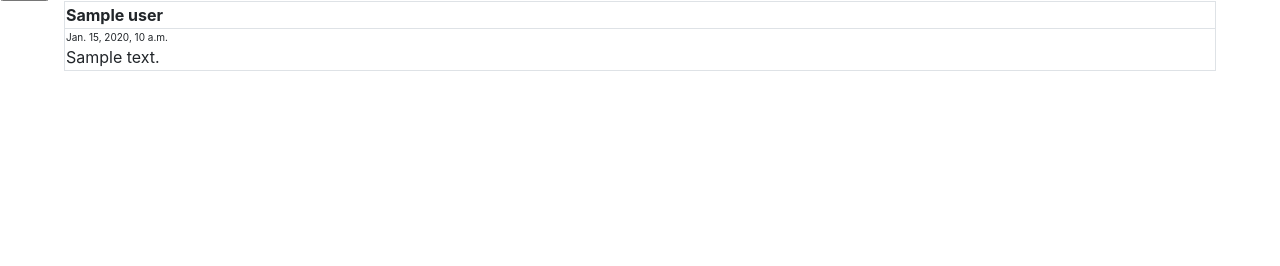
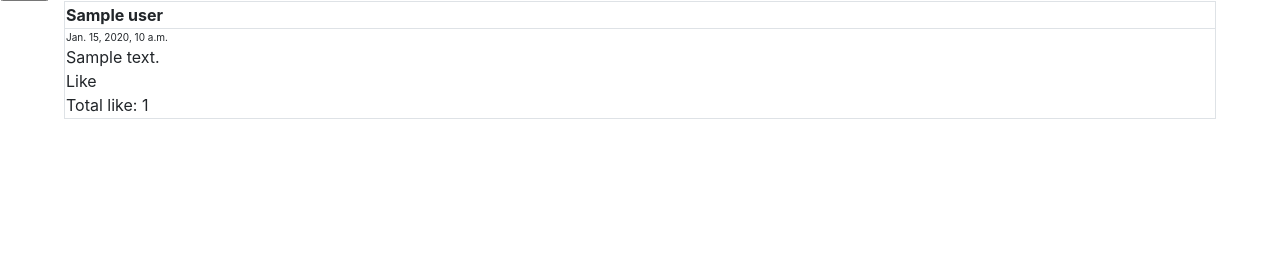
Before and after one commit to thaohvm/network, a Django app: template network/templates/network/post.html in a window 1280 px wide. Shown: the part 427-693 px from the top of the page. Run offline with Django 3.2, Linux system fonts and the light colour scheme; tables that the repository leaves empty hold one stand-in row (values such as "Sample post"); the template is opened without the code that fills it: values that come from a table or form of the project are taken from there, most other values are stand-ins (such as "Sample title", 1, 10 or a date in 2020); parts of the project's set-up code (start-up, migrations or seed data) failed here and were passed over; some libraries are stand-ins or nearby versions.

Commit message:
[wip] like

```diff
--- a/network/models.py
+++ b/network/models.py
@@ -13,7 +13,7 @@ class Post(models.Model):
     user = models.ForeignKey(User, on_delete=models.CASCADE)
     content = models.TextField(max_length=256, blank=True)
     time = models.DateTimeField(auto_now=True)
-    liked = models.ManyToManyField(User, blank=True, related_name="user_liked")
+    like = models.ManyToManyField(User, blank=True, related_name="user_like")
 
     def __str__(self):
-        return f"{self.user}"
+        return f"{self.user} - {self.content}"
--- a/network/templates/network/post.html
+++ b/network/templates/network/post.html
@@ -27,6 +27,12 @@
         <td>
             <div class="post-time">{{ d.0.time }}</div>
             <div class="post-content">{{ d.0.content }}</div>
+            {% if d.1 %}
+            <div class="post-like-action" data-post-id="{{ d.0.id }}" data-like="False">Unlike</div>
+            {% else %}
+            <div class="post-like-action" data-post-id="{{ d.0.id }}" data-like="True">Like</div>
+            {% endif %}
+            <div class="post-like-total">Total like: {{ d.0.like.count }}</div>
         </td>
     </tr>
 </table>
```
Also changed, not shown: network/views.py (+4 -4 lines), network/migrations/0005_auto_20210215_0715.py (added).
